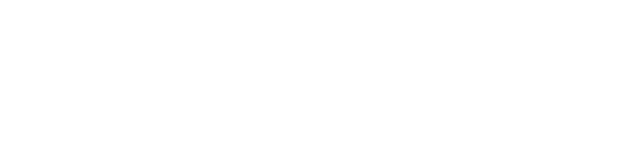
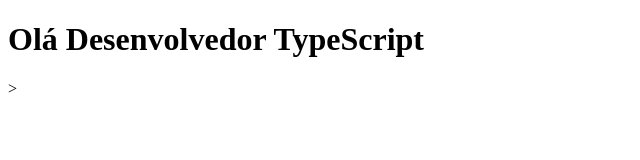
Before and after one commit to Vilela272/Curso_Typescript, a website: page index.html in a window 1280 px wide. Shown: the whole page, without its empty margins (0-640 px from the left). Drawn offline with Linux system fonts and the light colour scheme.

Commit message:
Novos exemplos em TypeScript

```diff
--- a/index.html
+++ b/index.html
@@ -6,6 +6,7 @@
     <title>TypeScript</title>
 </head>
 <body>
-    <script src="introducao/basico.js"></script>
+    <h1>Olá Desenvolvedor TypeScript</h1>>
+    <script src="tipos/tipos.js"></script>
 </body>
 </html>
--- a/package.json
+++ b/package.json
@@ -5,7 +5,7 @@
   "main": "index.js",
   "scripts": {
     "test": "echo \"Error: no test specified\" && exit 1",
-    "start": "live-server"
+    "start": "live-server -- progress port 8080 --"
   },
   "keywords": [],
   "author": "",
--- a/tsconfig.json
+++ b/tsconfig.json
@@ -14,7 +14,7 @@
     // "declarationMap": true,                /* Generates a sourcemap for each corresponding '.d.ts' file. */
     // "sourceMap": true,                     /* Generates corresponding '.map' file. */
     // "outFile": "./",                       /* Concatenate and emit output to single file. */
-    "outDir": "./dist",                        /* Redirect output structure to the directory. */
+    //"outDir": "./dist",                        /* Redirect output structure to the directory. */
     // "rootDir": "./",                       /* Specify the root directory of input files. Use to control the output directory structure with --outDir. */
     // "composite": true,                     /* Enable project compilation */
     // "tsBuildInfoFile": "./",               /* Specify file to store incremental compilation information */
```
